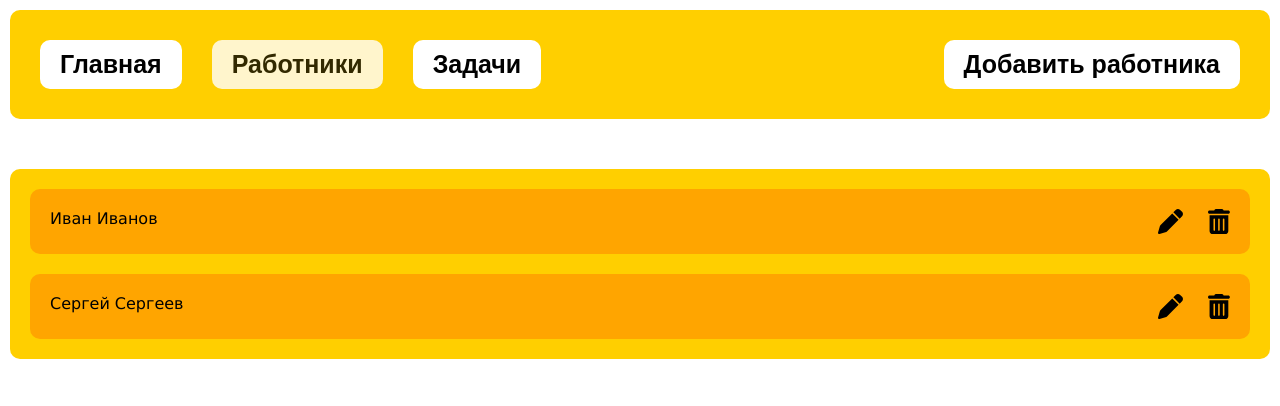
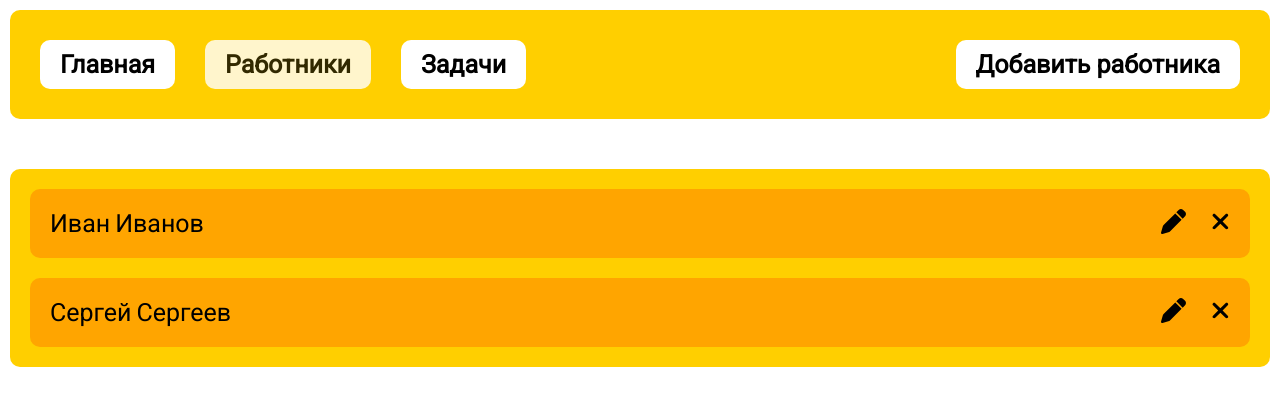
Before and after one commit to riytxu/react-list, a React (Create React App) app: page /workers in a window 1280 px wide. Shown: the top 406 px of the page. Built offline with nearby package versions, Linux system fonts and the light colour scheme.

Commit message:
add styles for contentWorkers

```diff
--- a/src/App.css
+++ b/src/App.css
@@ -1,3 +1,5 @@
+@import url("https://fonts.googleapis.com/css2?family=Roboto&display=swap");
+
 :root {
   --main-color: #ffcf00;
   --extra-a-color: #ffcf00;
@@ -11,6 +13,10 @@
   box-sizing: border-box;
 }
 
-body {
-  font: normal 1rem Verdana, Arial, sans-serif;
+body,
+input,
+textarea,
+button {
+  font-family: "Roboto", sans-serif;
+  font-size: 25px;
 }
--- a/src/components/ContentWorkers/ContentWorkers.jsx
+++ b/src/components/ContentWorkers/ContentWorkers.jsx
@@ -1,6 +1,6 @@
 import { FontAwesomeIcon } from "@fortawesome/react-fontawesome";
-import { faPen, faTrashCan } from "@fortawesome/free-solid-svg-icons";
-
+import { faPen, faXmark } from "@fortawesome/free-solid-svg-icons";
+import cn from "classnames";
 import { useDispatch, useSelector } from "react-redux";
 
 import { showModal } from "../../reducers/modalSlice";
@@ -29,7 +29,7 @@ const ContentWorkersItem = ({ id, name, surname }) => {
               })
             )
           }
-          className={styles.icon}
+          className={cn(styles.icon, styles.iconActive)}
           icon={faPen}
         />
         <FontAwesomeIcon
@@ -45,8 +45,8 @@ const ContentWorkersItem = ({ id, name, surname }) => {
               })
             )
           }
-          className={styles.icon}
-          icon={faTrashCan}
+          className={cn(styles.icon, styles.iconActive)}
+          icon={faXmark}
         />
       </div>
     </div>
--- a/src/components/ContentWorkers/ContentWorkers.module.css
+++ b/src/components/ContentWorkers/ContentWorkers.module.css
@@ -26,4 +26,8 @@
 }
 .icon {
   cursor: pointer;
+  transition: all 300ms ease;
 }
+.iconActive:hover {
+  transform: scale(1.1);
+}
```
